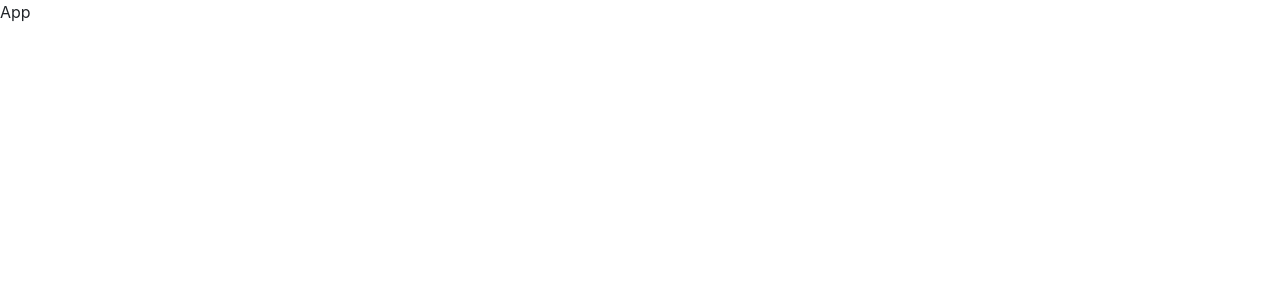
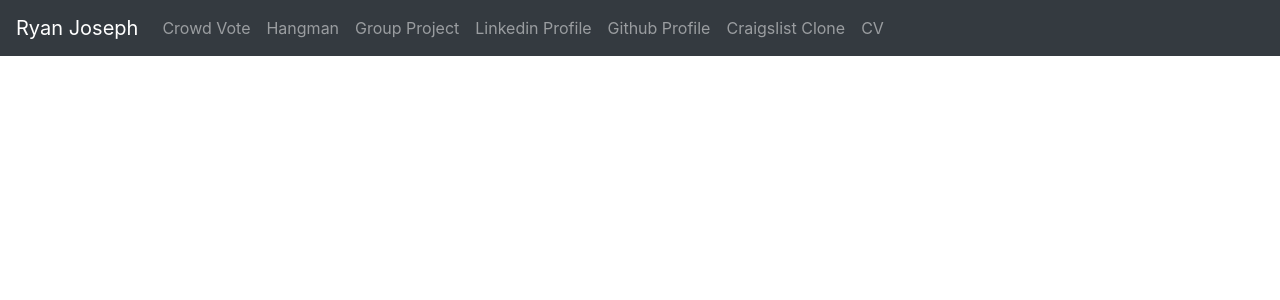
Before and after one commit to ryanj14/react-portfolio, a React (Create React App) app in the folder portfolio/: page / in a window 1280 px wide. Shown: the top 300 px of the page. Built offline with nearby package versions, Linux system fonts and the light colour scheme.

Commit message:
Added navbar js file

```diff
--- a/portfolio/public/index.html
+++ b/portfolio/public/index.html
@@ -2,7 +2,6 @@
 <html lang="en">
   <head>
     <meta charset="utf-8" />
-    <link rel="shortcut icon" href="%PUBLIC_URL%/favicon.ico" />
     <meta
       name="viewport"
       content="width=device-width, initial-scale=1, shrink-to-fit=no"
@@ -28,7 +27,7 @@
       work correctly both with client-side routing and a non-root public URL.
       Learn how to configure a non-root public URL by running `npm run build`.
     -->
-    <title>React App</title>
+    <title>Ryan Joseph</title>
   </head>
   <body>
     <noscript>You need to enable JavaScript to run this app.</noscript>
--- a/portfolio/src/components/App.js
+++ b/portfolio/src/components/App.js
@@ -1,10 +1,11 @@
 
 import React from 'react';
+import NavBar from './NavBar';
 
 const App = () => {
   return(
     <div>
-      App
+      <NavBar/>
     </div>
   );
 };
--- /dev/null
+++ b/portfolio/src/components/NavBar.js
@@ -0,0 +1,40 @@
+import React from 'react';
+
+const NavBar = () => {
+  return(
+    <nav className="navbar sticky-top navbar-expand-lg navbar-dark bg-dark">
+      <button className="navbar-toggler" type="button">
+        <span className="navbar-toggler-icon"></span>
+      </button>
+      <a className="navbar-brand" href=" ">Ryan Joseph</a>
+
+      <div className="collapse navbar-collapse">
+        <ul className="navbar-nav mr-auto mt-2 mt-lg-0">
+          <li className="nav-item">
+            <a className="nav-link" href="https://crowdvote.000webhostapp.com/">Crowd Vote</a>
+          </li>
+          <li className="nav-item">
+            <a className="nav-link" href="https://nonionic-ohm.000webhostapp.com/">Hangman</a>
+          </li>
+          <li className="nav-item">
+            <a className="nav-link" href="https://project3900.000webhostapp.com/index.html">Group Project</a>
+          </li>
+          <li className="nav-item">
+            <a className="nav-link" href="https://www.linkedin.com/in/ryan-joseph-226682163/">Linkedin Profile</a>
+          </li>
+          <li className="nav-item">
+            <a class="nav-link" href="https://github.com/ryanj14">Github Profile</a>
+          </li>
+          <li className="nav-item">
+            <a className="nav-link" href="http://garelryan.ca">Craigslist Clone</a>
+          </li>
+          <li className="nav-item">
+            <a className="nav-link" href="https://docs.google.com/document/d/1hye3N65a7Ot9HToe-BHYB3jIsWHtZxSJxuMVHP58FEg/edit?usp=sharing">CV</a>
+          </li>
+        </ul>
+      </div>
+    </nav>
+  );
+};
+
+export default NavBar;
```
